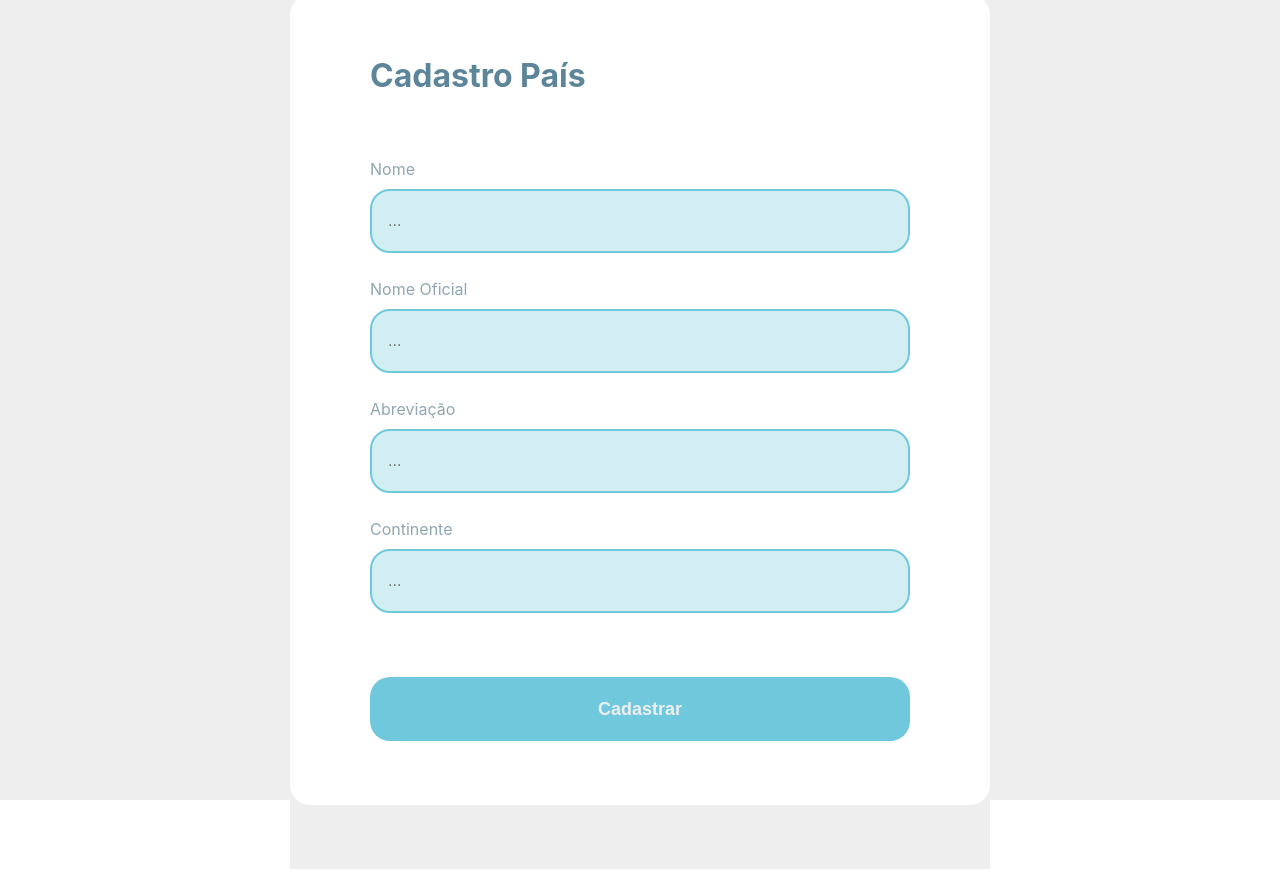
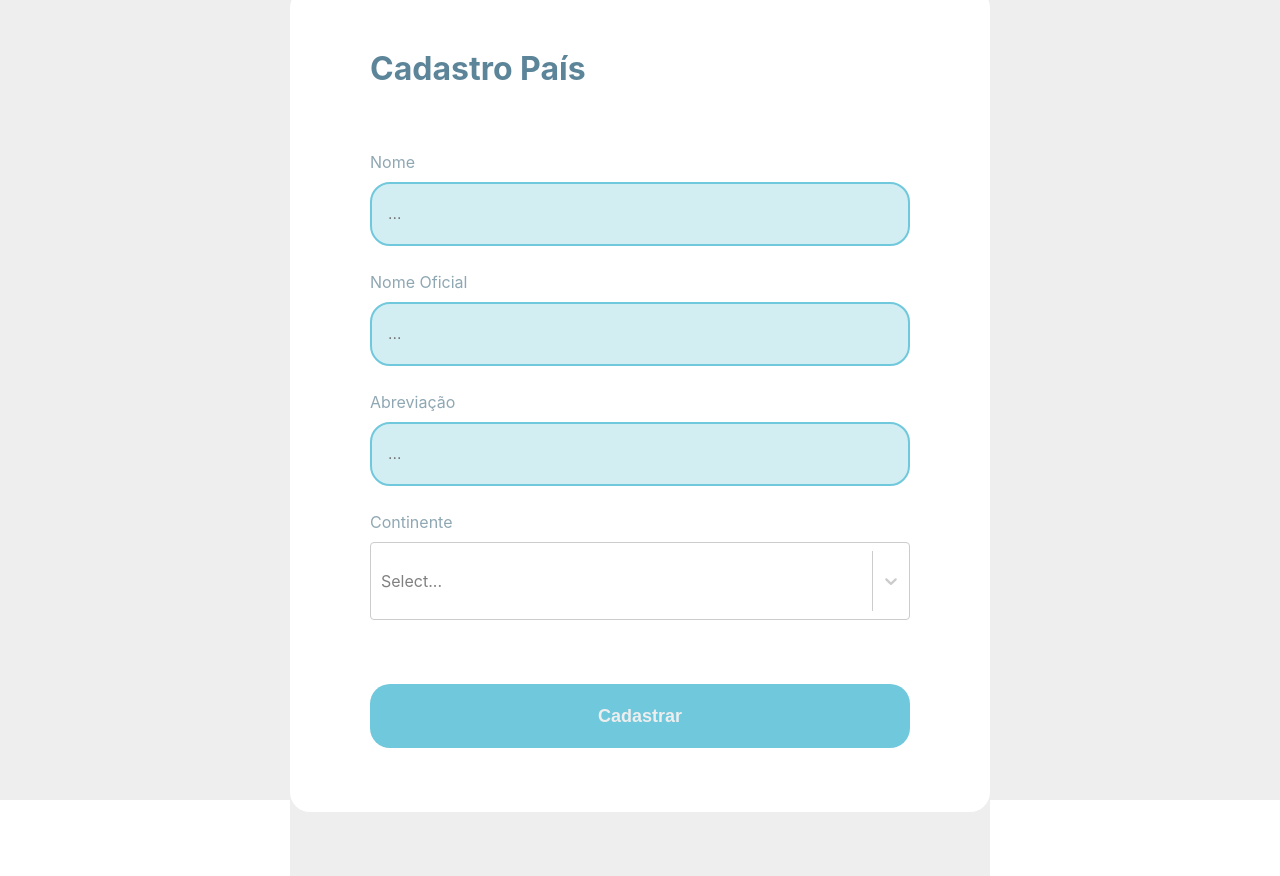
Before and after one commit to marialauras/Olympus, a React (Create React App) app in the folder frontend/: page /register in a window 1280 px wide. Built offline with nearby package versions, Linux system fonts and the light colour scheme.

Commit message:
Continent drop list

```diff
--- a/frontend/package.json
+++ b/frontend/package.json
@@ -8,7 +8,8 @@
     "react": "^17.0.2",
     "react-dom": "^17.0.2",
     "react-router-dom": "^6.0.2",
-    "react-scripts": "^4.0.3"
+    "react-scripts": "^4.0.3",
+    "react-select": "^5.2.1"
   },
   "scripts": {
     "start": "react-scripts start",
--- a/frontend/src/País/Cadastro/index.js
+++ b/frontend/src/País/Cadastro/index.js
@@ -1,11 +1,20 @@
 import React, { useState, useHistory } from 'react';
+import Select from 'react-select'
 import './style.css';
+
 
 function Register() {
     const [ nome, setNome ] = useState('');
     const [ abreviacao, setAbreviacao ] = useState('');
     const [ nomeOficial, setNomeOficial ] = useState('');
-    const [ continente, setContinente ] = useState('');
+
+    const choices = [
+        { label: 'Europa' },
+        { label: 'Ásia'},
+        { label: 'África'},
+        { label: 'América'},
+        { label: 'Oceania'},
+    ];
 
     function handleNome(e) {
         e.preventDefault();
@@ -21,12 +30,6 @@ function Register() {
         e.preventDefault();
         setNomeOficial(e.target.value);
     }
-
-    function handleContinente(e) {
-        e.preventDefault();
-        setContinente(e.target.value);
-    }
-
 
     function handleSubmit(e) {}
 
@@ -74,15 +77,8 @@ function Register() {
                         </div>
                         <div className="input-block">
                             <label htmlFor="continente">Continente</label>
-                            <input
-                                id="continente"
-                                type="continente"
-                                placeholder="..."
-                                value={continente}
-                                onChange={handleContinente}
-                                required={true}
-                                className={''}
-                            />
+                            <Select className="continente" options={choices} />
+
                         </div>
 
                     </fieldset>
--- a/frontend/src/País/Editar/index.js
+++ b/frontend/src/País/Editar/index.js
@@ -1,11 +1,19 @@
 import React, { useState, useHistory } from 'react';
+import Select from 'react-select'
 import './style.css';
 
 function Edit() {
     const [ nome, setNome ] = useState('');
     const [ abreviacao, setAbreviacao ] = useState('');
     const [ nomeOficial, setNomeOficial ] = useState('');
-    const [ continente, setContinente ] = useState('');
+
+    const choices = [
+        { label: 'Europa' },
+        { label: 'Ásia'},
+        { label: 'África'},
+        { label: 'América'},
+        { label: 'Oceania'},
+    ];
 
     function handleNome(e) {
         e.preventDefault();
@@ -21,12 +29,6 @@ function Edit() {
         e.preventDefault();
         setNomeOficial(e.target.value);
     }
-
-    function handleContinente(e) {
-        e.preventDefault();
-        setContinente(e.target.value);
-    }
-
 
     function handleSubmit(e) {}
 
@@ -74,15 +76,7 @@ function Edit() {
                         </div>
                         <div className="input-block">
                             <label htmlFor="continente">Continente</label>
-                            <input
-                                id="continente"
-                                type="continente"
-                                placeholder="..."
-                                value={continente}
-                                onChange={handleContinente}
-                                required={true}
-                                className={''}
-                            />
+                            <Select className="continente" options={choices} />
                         </div>
 
                     </fieldset>
```
Also changed, not shown: 1 other file (tests, documents, lock files or other folders).
